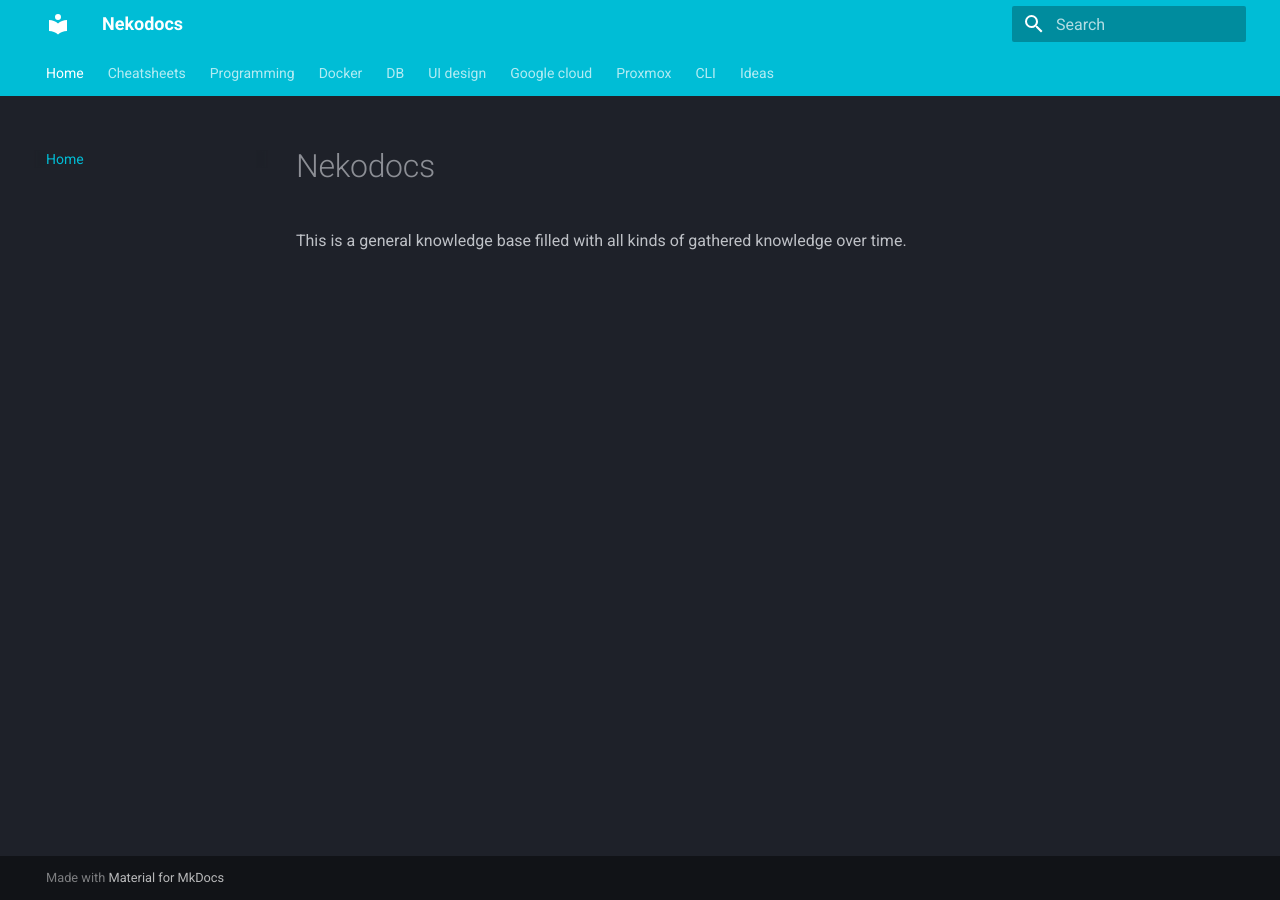
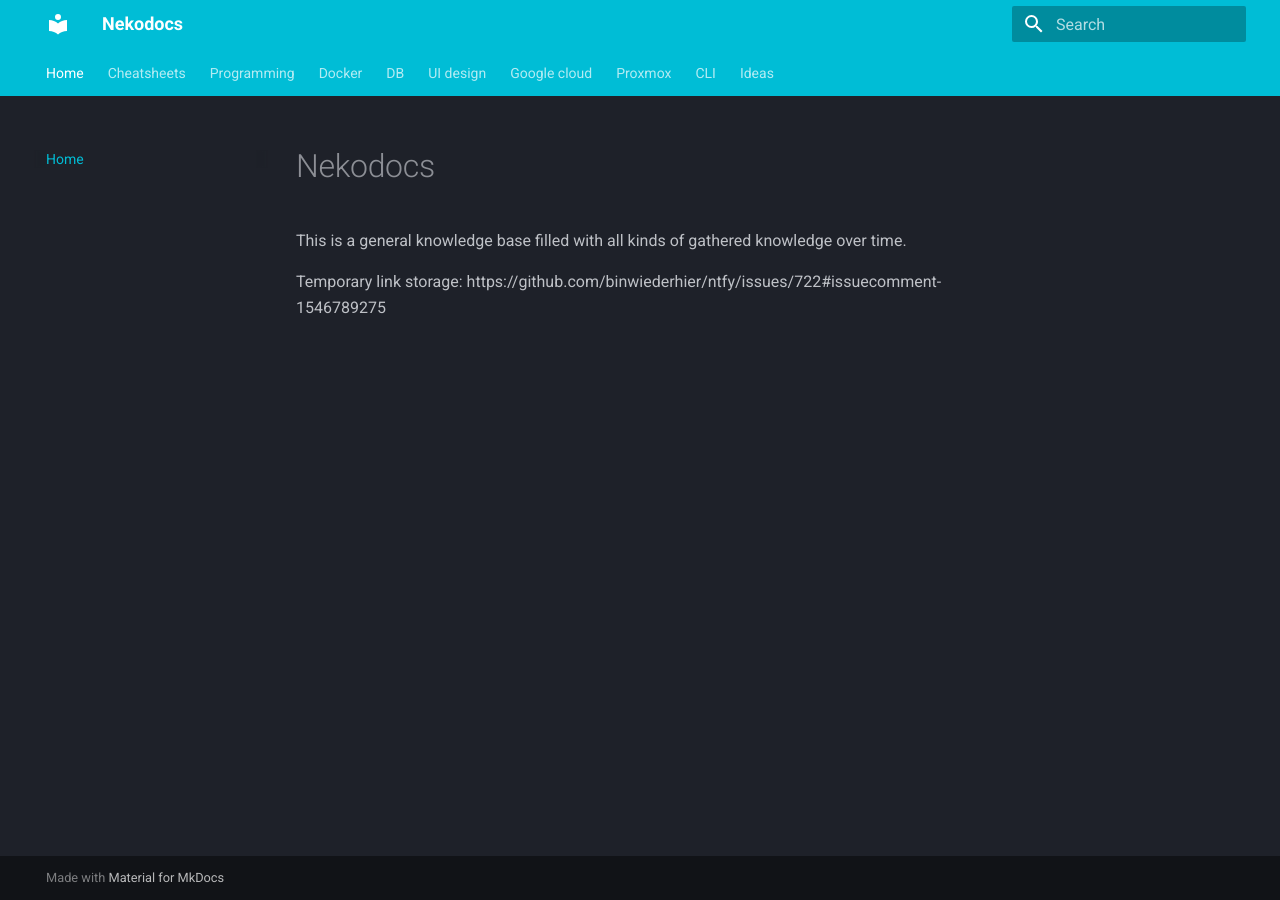
Before and after one commit to NekoLuka/raneto-wiki-files, an MkDocs documentation site: the page built from docs/index.md, in a window 1280 px wide. Built offline with MkDocs 1.6.1 and Material for MkDocs 9.7.7, drawn with Linux system fonts in a browser that asks for light colours.

Commit message:
Update index.md

```diff
--- a/docs/index.md
+++ b/docs/index.md
@@ -1,3 +1,7 @@
 # Nekodocs
 
 This is a general knowledge base filled with all kinds of gathered knowledge over time.
+
+
+
+Temporary link storage: https://github.com/binwiederhier/ntfy/issues/722#issuecomment-1546789275
```
